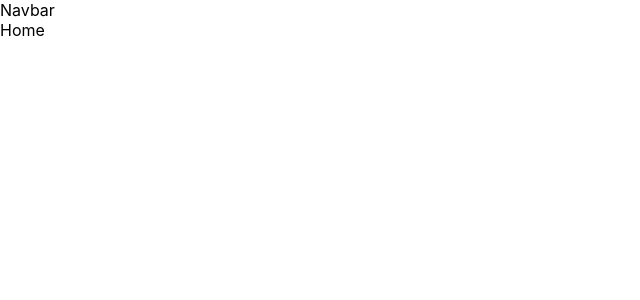
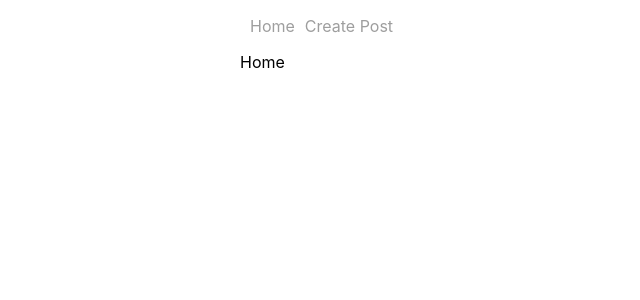
Before and after one commit to Plvishal/React-Hoosk_Blogs, a React (Create React App) app: page / in a window 1280 px wide. Shown: the top 300 px of the page, without its empty margins (0-640 px from the left). Built offline with nearby package versions, Linux system fonts and the light colour scheme.

Commit message:
Adding a Navbar in our blog project

```diff
--- a/src/components/Navbar.js
+++ b/src/components/Navbar.js
@@ -1,5 +1,17 @@
 import React from 'react';
+import { Link } from 'react-router-dom';
 
 export const Navbar = () => {
-  return <div>Navbar</div>;
+  return (
+    <div>
+      <ul id="nav">
+        <li>
+          <Link to="/">Home</Link>
+        </li>
+        <li>
+          <Link to="/create-post">Create Post</Link>
+        </li>
+      </ul>
+    </div>
+  );
 };
--- a/src/index.css
+++ b/src/index.css
@@ -11,3 +11,96 @@
   font-family: source-code-pro, Menlo, Monaco, Consolas, 'Courier New',
     monospace;
 }
+
+.container {
+  width: 800px;
+  margin: 0 auto;
+}
+.home h1 {
+  text-align: center;
+  color: #2196f3;
+  margin-bottom: 2px;
+}
+.home .post {
+  border: 1px solid #e1e1e1;
+  padding: 10px 10px;
+  border-radius: 5px;
+  margin-top: 10px;
+}
+.home .post a {
+  text-decoration: none;
+}
+.home .post h3 {
+  margin: 0;
+  padding: 0;
+  font-size: 25px;
+  font-weight: bold;
+  color: black;
+}
+.home .post h3:hover {
+  color: #2196f3;
+}
+.home .post p {
+  font-size: 13px;
+}
+
+#blog-by {
+  text-align: center;
+  font-style: italic;
+  margin-bottom: 20px;
+}
+.post-detail h1 {
+  text-align: center;
+}
+#nav {
+  list-style-type: none;
+  padding: 0;
+  display: flex;
+}
+#nav li {
+  margin-left: 10px;
+}
+#nav li a {
+  text-decoration: none;
+  color: #9e9e9e;
+}
+#nav li a:hover {
+  text-decoration: underline;
+}
+.create-post h1 {
+  text-align: center;
+}
+.create-post .form-field {
+  display: flex;
+  flex-direction: column;
+  margin-bottom: 16px;
+}
+.create-post .form-field label {
+  margin-bottom: 9px;
+}
+.create-post .form-field input {
+  height: 37px;
+  border: 1px solid #e1e1e1;
+  border-radius: 3px;
+  font-size: 18px;
+  padding-left: 10px;
+}
+
+.create-post .form-field textarea {
+  border: 1px solid #e1e1e1;
+  height: 400px;
+  font-size: 18px;
+  padding-left: 10px;
+  border-radius: 3px;
+  padding-top: 5px;
+}
+.create-post-btn {
+  height: 33px;
+  background: #4caf50;
+  border: 0;
+  color: #fff;
+  padding: 8px;
+  font-size: 15px;
+  border-radius: 3px;
+  cursor: pointer;
+}
```
